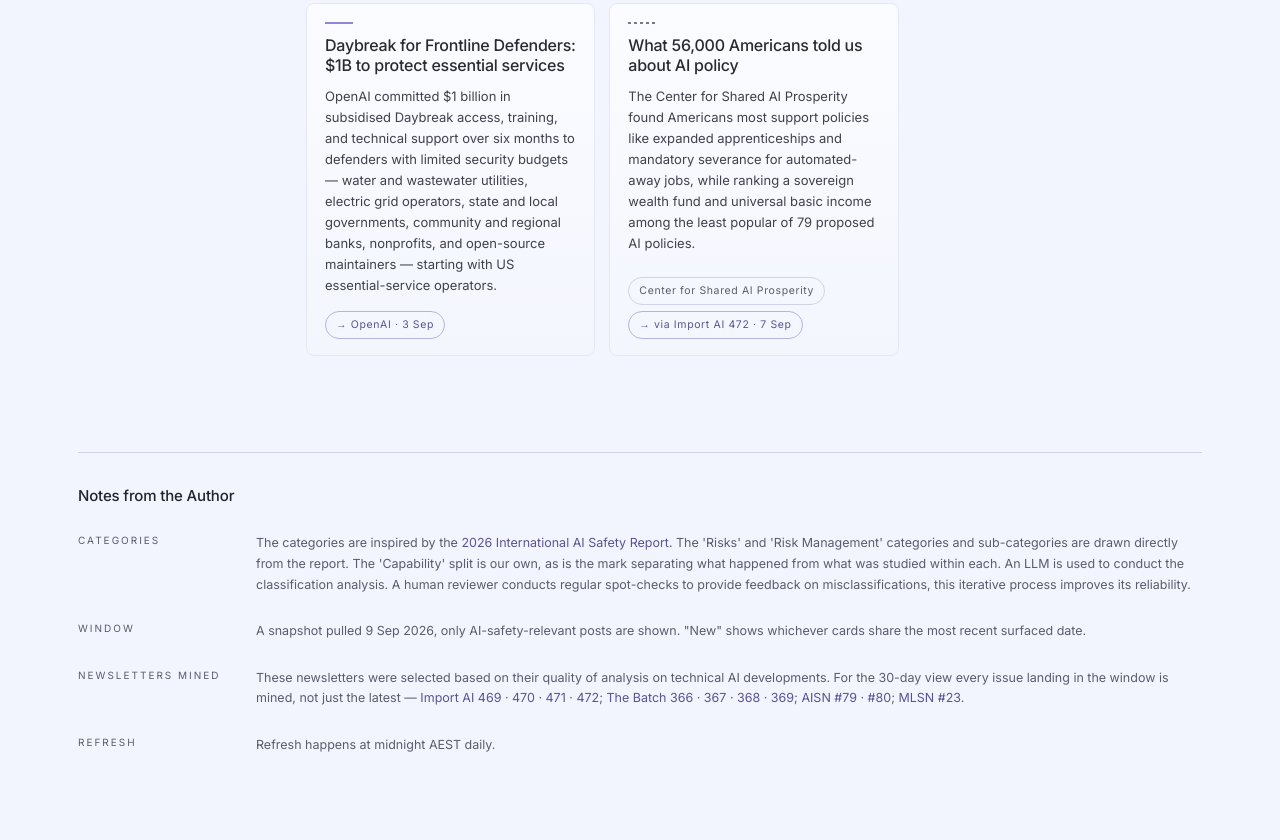
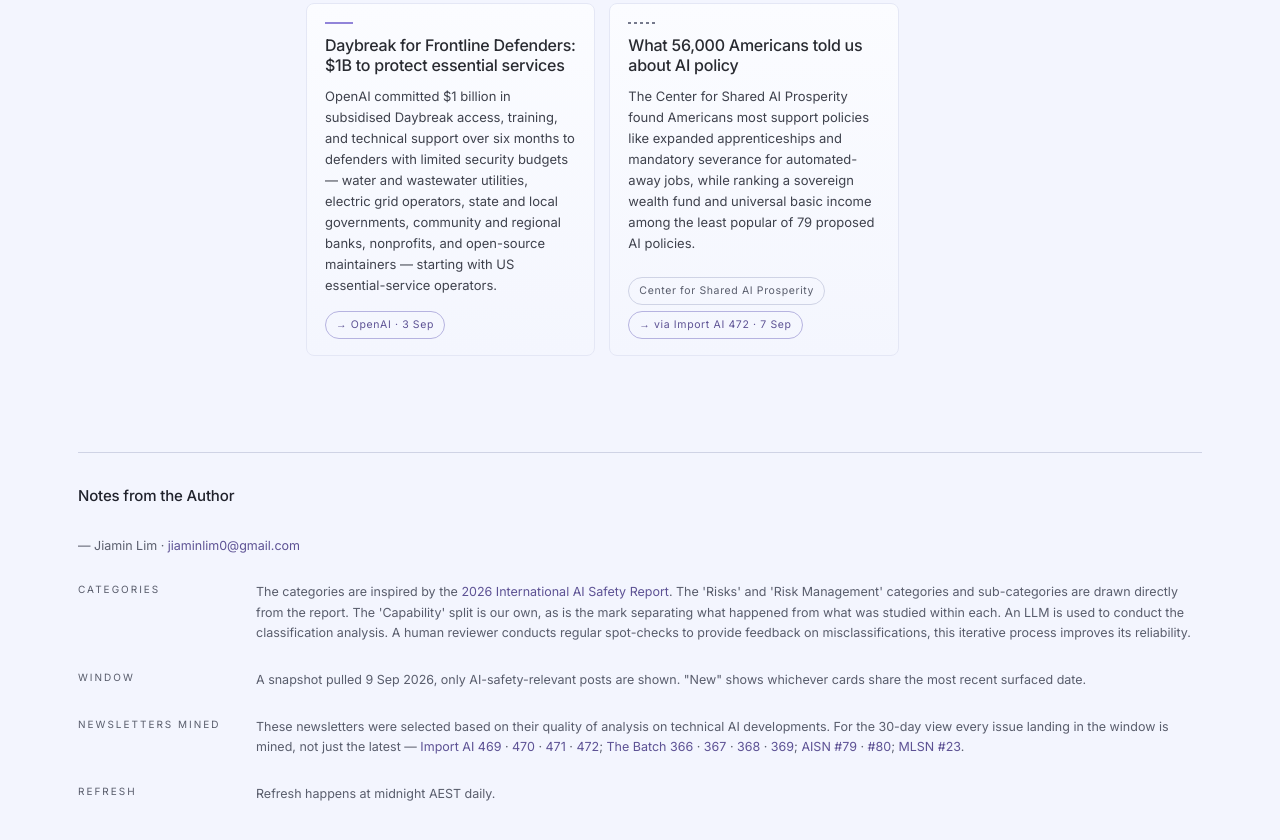
Before and after one commit to jiaminlim/theaisafetyfrontier, a plain HTML site: page index.html in a window 1280 px wide. Shown: the part 4387-5227 px from the top of the page. Drawn offline with Linux system fonts and the light colour scheme.

Commit message:
Add author byline to footer
'— Jiamin Lim · jiaminlim0@gmail.com' under the 'Notes from the
Author' heading, so readers know who curates the board and how to
reach them.

Co-Authored-By: Claude Sonnet 5 <noreply@anthropic.com>

```diff
--- a/index.html
+++ b/index.html
@@ -290,6 +290,9 @@ footer.notes {
 .notes-text a { color: var(--accent-700); text-decoration: none; }
 .notes-text a:hover { text-decoration: underline; }
 .notes-heading { margin: 0; font-family: var(--font-display); font-weight: 500; font-size: 15px; letter-spacing: -0.01em; color: var(--ink); }
+.notes-byline { margin: 4px 0 0; font-size: 12.5px; color: var(--n700); }
+.notes-byline a { color: var(--accent-700); text-decoration: none; }
+.notes-byline a:hover { text-decoration: underline; }
 
 :focus-visible { outline: 2px solid var(--accent-700); outline-offset: 2px; }
 
@@ -906,6 +909,7 @@ footer.notes {
 
   <footer class="notes">
     <h2 class="notes-heading">Notes from the Author</h2>
+    <p class="notes-byline">— Jiamin Lim · <a href="mailto:jiaminlim0@gmail.com">jiaminlim0@gmail.com</a></p>
     <div class="notes-row">
       <span class="notes-label">Categories</span>
       <p class="notes-text">The categories are inspired by the <a href="https://internationalaisafetyreport.org/" target="_blank" rel="noopener">2026 International AI Safety Report</a>. The 'Risks' and 'Risk Management' categories and sub-categories are drawn directly from the report. The 'Capability' split is our own, as is the mark separating what happened from what was studied within each. An LLM is used to conduct the classification analysis. A human reviewer conducts regular spot-checks to provide feedback on misclassifications, this iterative process improves its reliability.</p>
```
